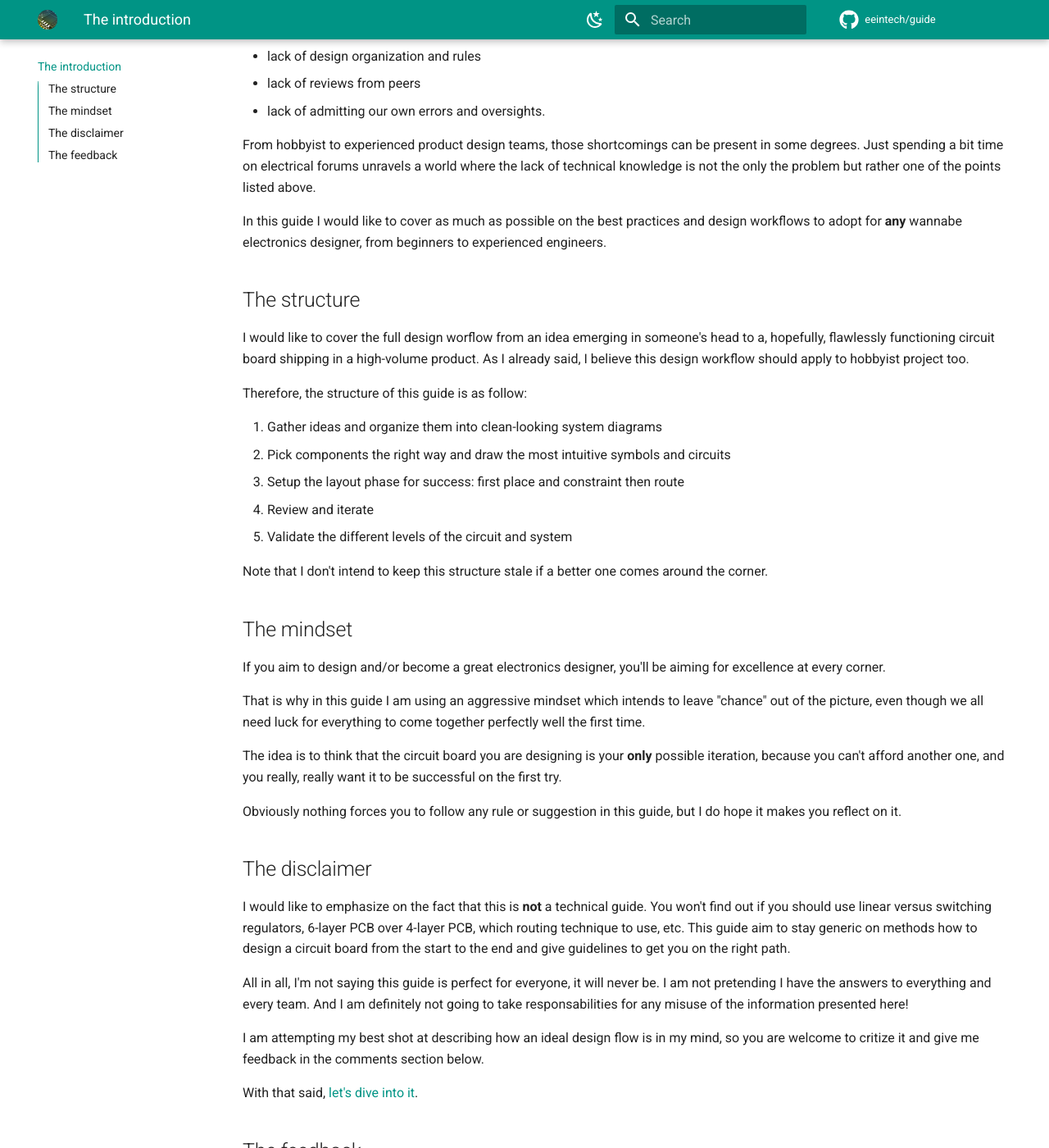
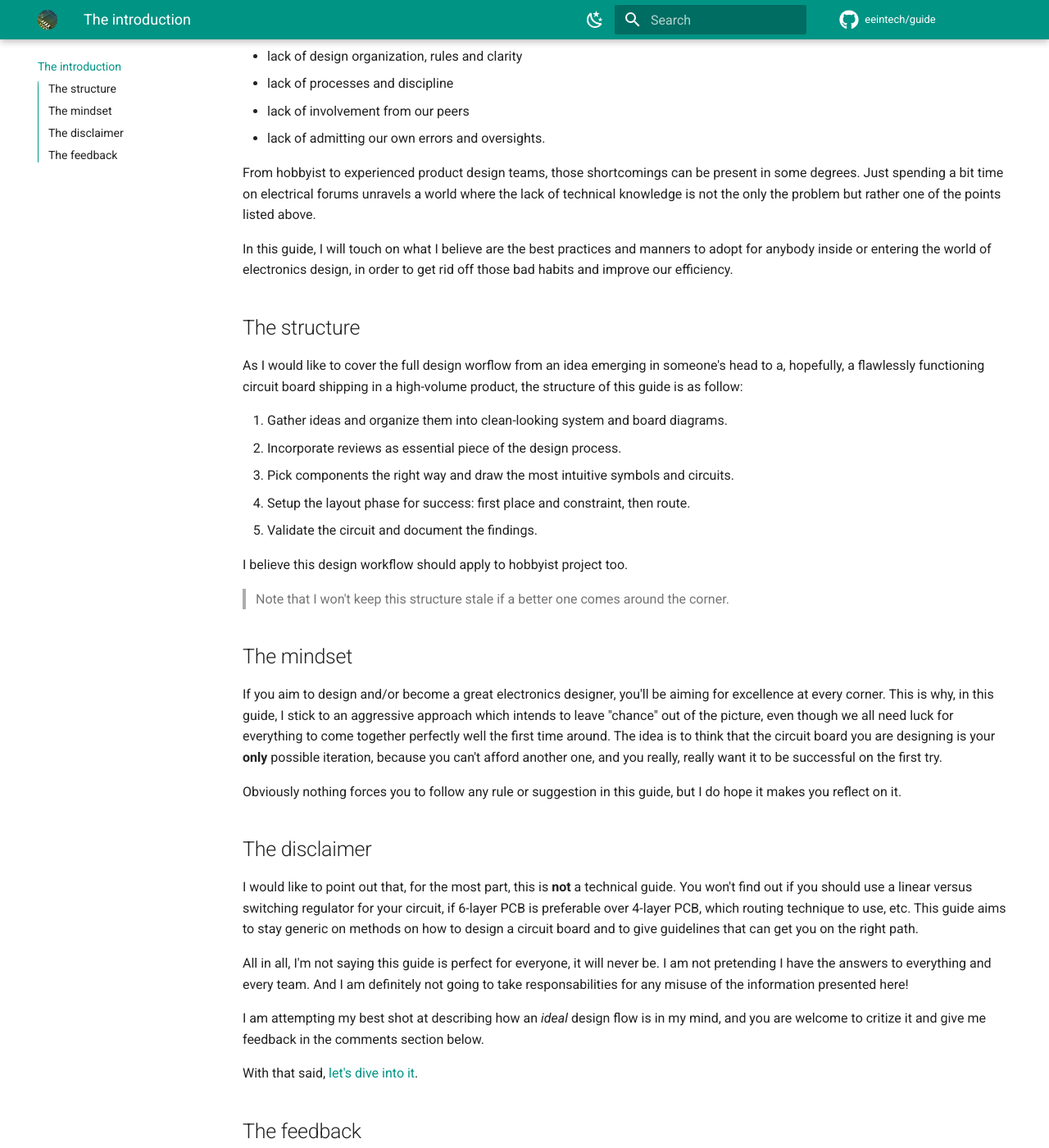
Before and after one commit to eeintech/guide, an MkDocs documentation site: the page built from docs/index.md, in a window 1280 px wide and 1400 px high, scrolled down 348 px. Shown: the whole window at 82% size. Built offline with MkDocs 1.6.1 and Material for MkDocs 9.7.7, drawn with Linux system fonts in a browser that asks for light colours; comment, search, counter and statistics services are not loaded.

Commit message:
Clean-up of intro, block diagram and reviews

```diff
--- a/docs/index.md
+++ b/docs/index.md
@@ -10,46 +10,42 @@
 
 - lack of definition and specifications
 - lack of communication between interdisciplinary teams
-- lack of design organization and rules
-- lack of reviews from peers
+- lack of design organization, rules and clarity
+- lack of processes and discipline
+- lack of involvement from our peers
 - lack of admitting our own errors and oversights.
 
 From hobbyist to experienced product design teams, those shortcomings can be present in some degrees.
 Just spending a bit time on electrical forums unravels a world where the lack of technical knowledge is not the only the problem but rather one of the points listed above.
 
-In this guide I would like to cover as much as possible on the best practices and design workflows to adopt for **any** wannabe electronics designer, from beginners to experienced engineers.
+In this guide, I will touch on what I believe are the best practices and manners to adopt for anybody inside or entering the world of electronics design, in order to get rid off those bad habits and improve our efficiency.
 
 ## The structure
 
-I would like to cover the full design worflow from an idea emerging in someone's head to a, hopefully, flawlessly functioning circuit board shipping in a high-volume product. As I already said, I believe this design workflow should apply to hobbyist project too.
+As I would like to cover the full design worflow from an idea emerging in someone's head to a, hopefully, a flawlessly functioning circuit board shipping in a high-volume product, the structure of this guide is as follow:
 
-Therefore, the structure of this guide is as follow:
+1. Gather ideas and organize them into clean-looking system and board diagrams.
+0. Incorporate reviews as essential piece of the design process.
+0. Pick components the right way and draw the most intuitive symbols and circuits.
+0. Setup the layout phase for success: first place and constraint, then route.
+0. Validate the circuit and document the findings.
 
-1. Gather ideas and organize them into clean-looking system diagrams
-0. Pick components the right way and draw the most intuitive symbols and circuits
-0. Setup the layout phase for success: first place and constraint then route
-0. Review and iterate
-0. Validate the different levels of the circuit and system
-
-Note that I don't intend to keep this structure stale if a better one comes around the corner.
+I believe this design workflow should apply to hobbyist project too.
+> Note that I won't keep this structure stale if a better one comes around the corner.
 
 ## The mindset
 
-If you aim to design and/or become a great electronics designer, you'll be aiming for excellence at every corner.
-
-That is why in this guide I am using an aggressive mindset which intends to leave "chance" out of the picture, even though we all need luck for everything to come together perfectly well the first time.
-
-The idea is to think that the circuit board you are designing is your **only** possible iteration, because you can't afford another one, and you really, really want it to be successful on the first try.
+If you aim to design and/or become a great electronics designer, you'll be aiming for excellence at every corner. This is why, in this guide, I stick to an aggressive approach which intends to leave "chance" out of the picture, even though we all need luck for everything to come together perfectly well the first time around. The idea is to think that the circuit board you are designing is your **only** possible iteration, because you can't afford another one, and you really, really want it to be successful on the first try.
 
 Obviously nothing forces you to follow any rule or suggestion in this guide, but I do hope it makes you reflect on it.
 
 ## The disclaimer
 
-I would like to emphasize on the fact that this is **not** a technical guide. You won't find out if you should use linear versus switching regulators, 6-layer PCB over 4-layer PCB, which routing technique to use, etc. This guide aim to stay generic on methods how to design a circuit board from the start to the end and give guidelines to get you on the right path.
+I would like to point out that, for the most part, this is **not** a technical guide. You won't find out if you should use a linear versus switching regulator for your circuit, if 6-layer PCB is preferable over 4-layer PCB, which routing technique to use, etc. This guide aims to stay generic on methods on how to design a circuit board and to give guidelines that can get you on the right path.
 
 All in all, I'm not saying this guide is perfect for everyone, it will never be. I am not pretending I have the answers to everything and every team. And I am definitely not going to take responsabilities for any misuse of the information presented here!
 
-I am attempting my best shot at describing how an ideal design flow is in my mind, so you are welcome to critize it and give me feedback in the comments section below.
+I am attempting my best shot at describing how an _ideal_ design flow is in my mind, and you are welcome to critize it and give me feedback in the comments section below.
 
 With that said, [let's dive into it](../diagram/).
 
```
Also changed, not shown: docs/diagram.md (+11 -13 lines), docs/review.md (+2 -2 lines).
